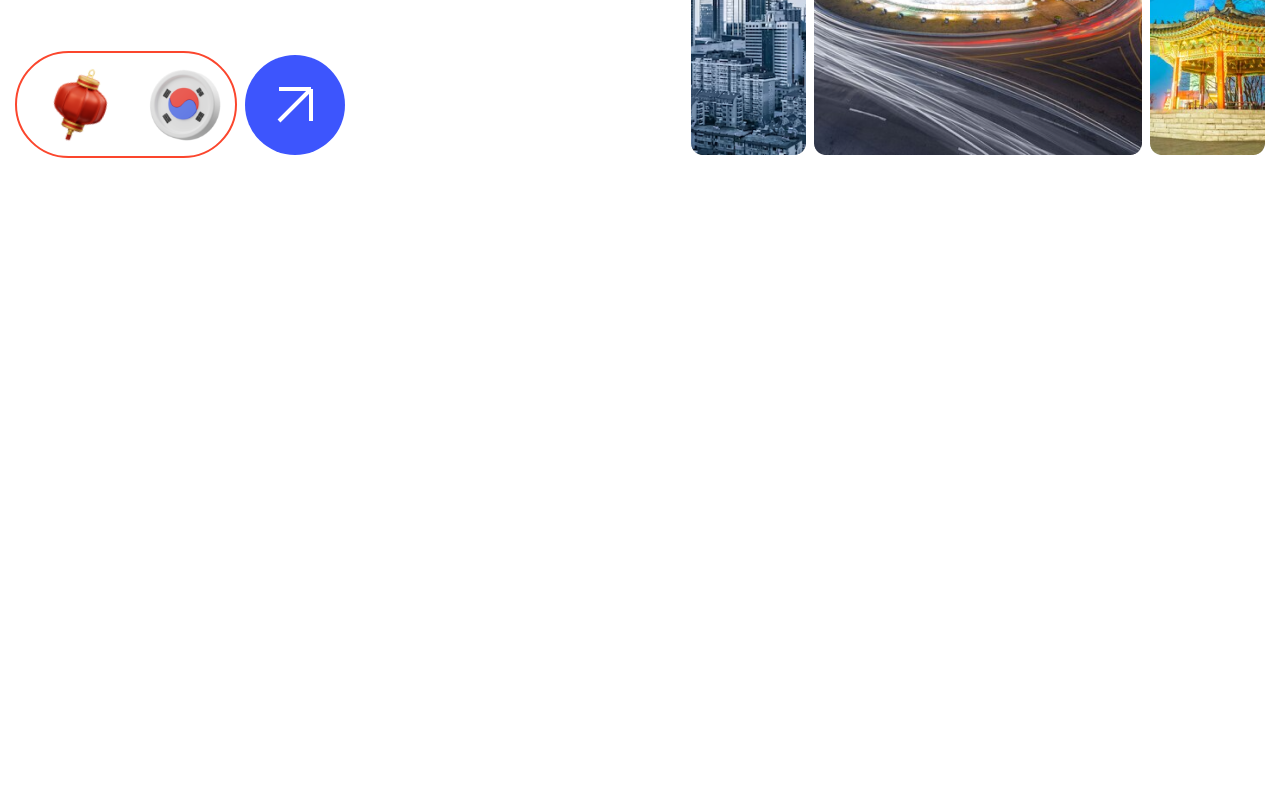
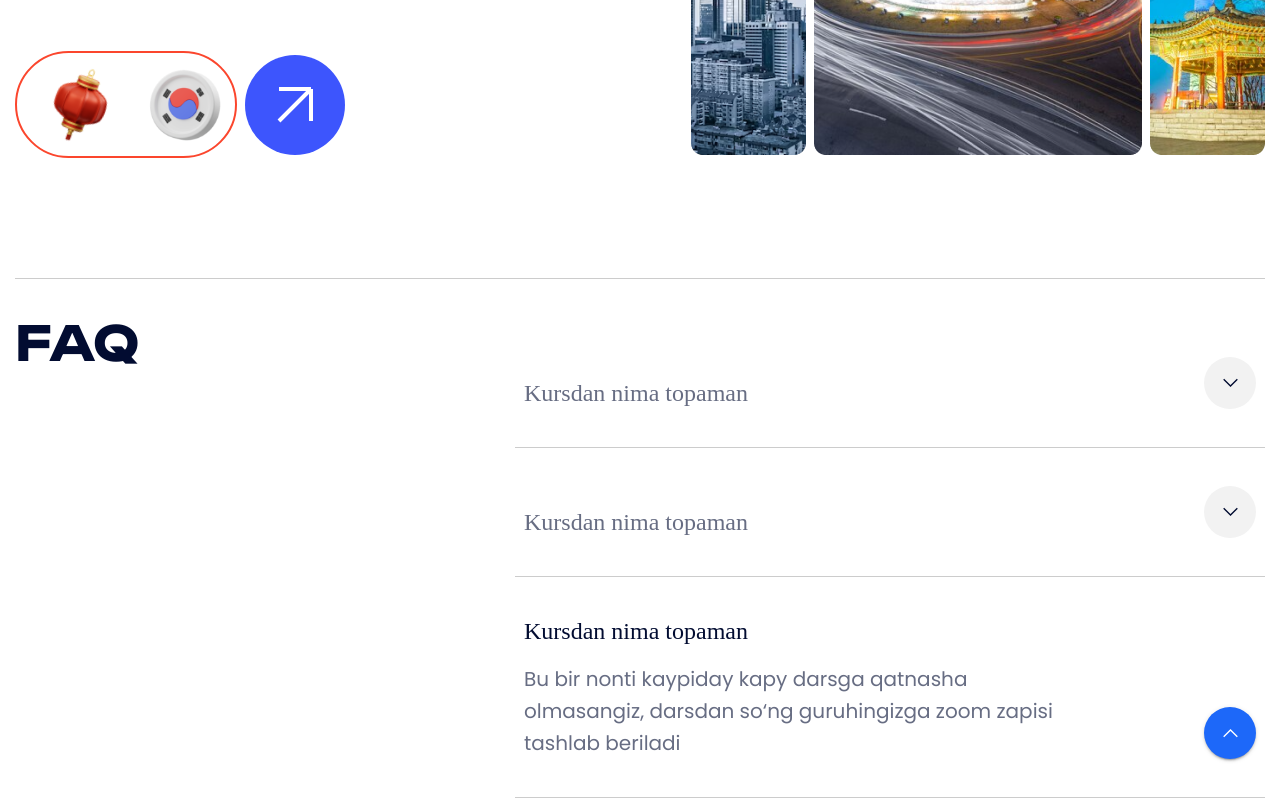
Before and after one commit to Akmaljon571/prod, a React (Create React App) app: page / in a window 1280 px wide. Shown: the part 3488-4288 px from the top of the page. Before the commit the page ends 3916 px from the top, so only its background shows below. Built offline with nearby package versions, Linux system fonts and the light colour scheme; a web font is replaced by a local one.

Commit message:
add: dropdown section

```diff
--- /dev/null
+++ b/src/components/dropdown/dropdown.jsx
@@ -0,0 +1,73 @@
+import { Button } from '@mui/material';
+import vector from '../../img/Vector 68 (1).svg';
+import vectorActive from '../../img/Vector 68.svg';
+import { useState } from 'react';
+import './dropdown.scss';
+
+function Dropdown() {
+  const [openId, setOpenId] = useState(3);
+
+  return (
+    <div className="dropdown">
+      <h2>FAQ</h2>
+      <ul>
+        <li className={openId === 1 ? 'active' : ''}>
+          <div>
+            <h4>Kursdan nima topaman</h4>
+            <p>
+              Bu bir nonti kaypiday kapy darsga qatnasha olmasangiz, darsdan
+              so‘ng guruhingizga zoom zapisi tashlab beriladi
+            </p>
+          </div>
+          {openId === 1 ? (
+            <Button onClick={() => setOpenId(0)} variant="contained">
+              <img src={vectorActive} alt="vectorActive" />
+            </Button>
+          ) : (
+            <Button onClick={() => setOpenId(1)} variant="text">
+              <img src={vector} alt="vector" />
+            </Button>
+          )}
+        </li>
+        <li className={openId === 2 ? 'active' : ''}>
+          <div>
+            <h4>Kursdan nima topaman</h4>
+            <p>
+              Bu bir nonti kaypiday kapy darsga qatnasha olmasangiz, darsdan
+              so‘ng guruhingizga zoom zapisi tashlab beriladi
+            </p>
+          </div>
+          {openId === 2 ? (
+            <Button onClick={() => setOpenId(0)} variant="contained">
+              <img src={vectorActive} alt="vectorActive" />
+            </Button>
+          ) : (
+            <Button onClick={() => setOpenId(2)} variant="text">
+              <img src={vector} alt="vector" />
+            </Button>
+          )}
+        </li>
+        <li className={openId === 3 ? 'active' : ''}>
+          <div>
+            <h4>Kursdan nima topaman</h4>
+            <p>
+              Bu bir nonti kaypiday kapy darsga qatnasha olmasangiz, darsdan
+              so‘ng guruhingizga zoom zapisi tashlab beriladi
+            </p>
+          </div>
+          {openId === 3 ? (
+            <Button onClick={() => setOpenId(0)} variant="contained">
+              <img src={vectorActive} alt="vectorActive" />
+            </Button>
+          ) : (
+            <Button onClick={() => setOpenId(3)} variant="text">
+              <img src={vector} alt="vector" />
+            </Button>
+          )}
+        </li>
+      </ul>
+    </div>
+  );
+}
+
+export default Dropdown;
--- /dev/null
+++ b/src/components/dropdown/dropdown.scss
@@ -0,0 +1,132 @@
+.dropdown {
+  display: flex;
+  align-items: flex-start;
+  justify-content: space-between;
+  border-top: 1px solid #cccccc;
+  padding-top: 40px;
+
+  h2 {
+    font-family: Unbounded;
+    font-size: 48px;
+    font-weight: 700;
+    line-height: 48px;
+    letter-spacing: 0em;
+    text-align: left;
+    color: #020c31;
+  }
+
+  ul {
+    width: 60%;
+    display: flex;
+    flex-direction: column;
+
+    li {
+      display: flex;
+      align-items: flex-end;
+      justify-content: space-between;
+      padding: 38px 9px;
+      border-bottom: 1px solid #ccc;
+
+      h4 {
+        font-family: Unbounded;
+        font-size: 24px;
+        font-weight: 500;
+        line-height: 32px;
+        letter-spacing: 0em;
+        text-align: left;
+        color: #676d83;
+      }
+
+      p {
+        display: none;
+      }
+
+      button {
+        width: 52px;
+        height: 52px;
+        min-height: 52px;
+        min-width: 52px;
+        border-radius: 50%;
+        background-color: #f2f2f2;
+
+        img {
+            width: 15px;
+            height: 20px;
+        }
+      }
+    }
+
+    .active {
+      h4 {
+        color: #020c31;
+        width: 80%;
+      }
+
+      p {
+        display: block;
+        font-family: Poppins;
+        font-size: 20px;
+        font-weight: 400;
+        line-height: 32px;
+        letter-spacing: 0em;
+        text-align: left;
+        color: #676d83;
+        margin-top: 16px;
+        width: 80%;
+      }
+
+      button {
+        background-color: #1D68F9;
+        width: 52px;
+        height: 52px;
+      }
+    }
+  }
+}
+
+@media screen and (max-width: 1000px) {
+  .dropdown {
+    h2 {
+      display: none;
+    }
+
+    ul {
+      width: 100%;
+    }
+  }
+}
+
+@media screen and (max-width: 360px) {
+  .dropdown {
+    ul {
+      li {
+        h4 {
+          font-size: 18px;
+          width: 90%;
+        }
+
+        button {
+          width: 40px;
+          height: 40px;
+          min-width: 40px;
+          min-height: 40px;
+        }
+      }
+
+      .active {
+
+        p {
+          font-size: 15px;
+          line-height: 25px;
+        }
+
+        button {
+          width: 40px;
+          height: 40px;
+          min-width: 40px;
+          min-height: 40px;
+        }
+      }
+    }
+  }
+}
--- a/src/components/index.js
+++ b/src/components/index.js
@@ -18,6 +18,7 @@ import Promise from './promise/promise';
 import Kurs from './kurs/kurs';
 import Comfort from './comfort/comfort';
 import Madaniyat from './madaniyat/madaniyat';
+import Dropdown from './dropdown/dropdown';
 
 export {
   Header,
@@ -40,4 +41,5 @@ export {
   Kurs,
   Comfort,
   Madaniyat,
+  Dropdown,
 };
--- a/src/page/home.jsx
+++ b/src/page/home.jsx
@@ -1,5 +1,6 @@
 import {
   Comfort,
+  Dropdown,
   Header,
   Hero,
   Kurs,
@@ -21,6 +22,7 @@ function Home() {
       <Comfort />
       <Teacher />
       <Madaniyat />
+      <Dropdown />
       {/* <Message /> */}
     </>
   );
```
Also changed, not shown: src/components/madaniyat/madaniyat.scss (indentation only), src/img/Vector 68 (1).svg (added), src/img/Vector 68.svg (added).
